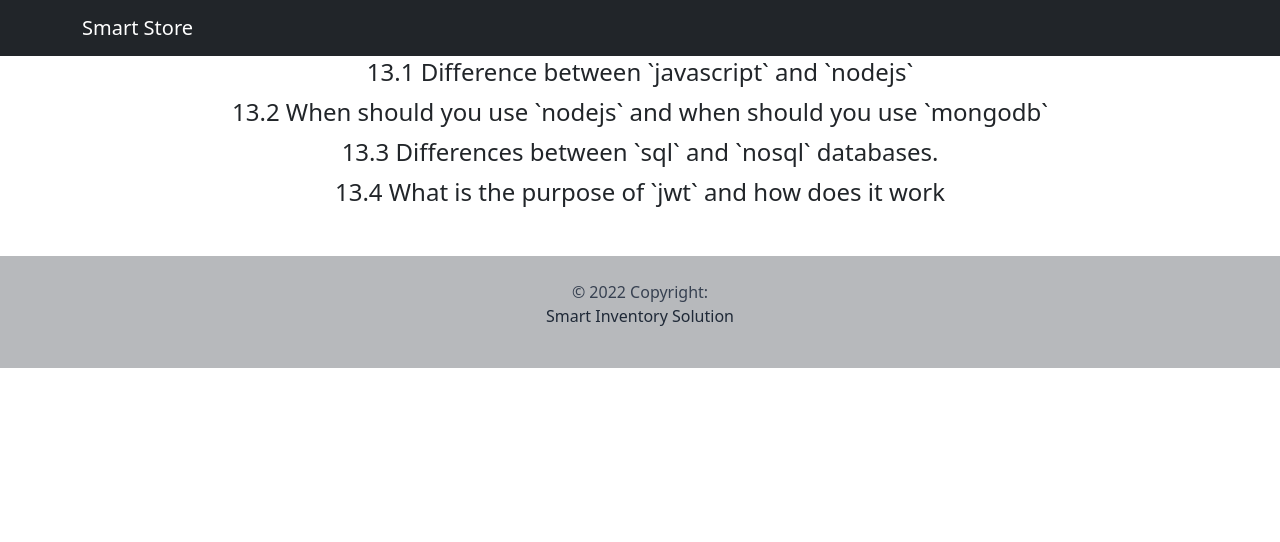
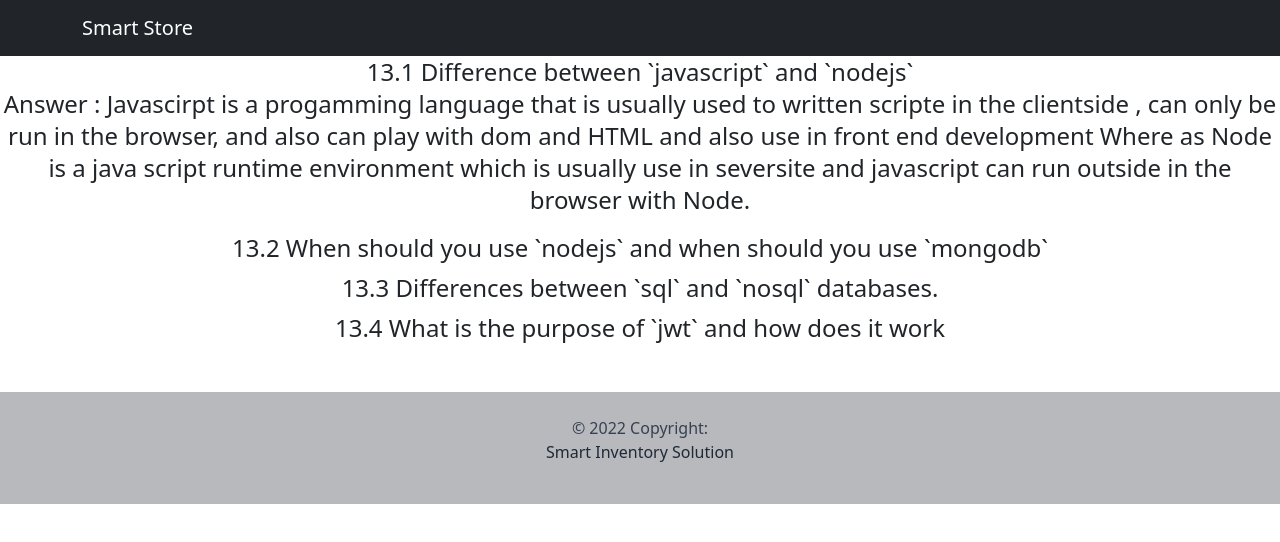
Before and after one commit to rezaul11703/wire-house-mangement-client-side, a React (Create React App) app: page /blogs in a window 1280 px wide. Shown: the top 542 px of the page. Built offline with nearby package versions, Linux system fonts and the light colour scheme; no server answers; what tw-elements would draw is missing.

Commit message:
Adding answer of question 1

```diff
--- a/src/Components/Blogs/Blogs.js
+++ b/src/Components/Blogs/Blogs.js
@@ -5,6 +5,7 @@ const Blogs = () => {
     <div>
       <h2 className='text-center text-2xl'>
       13.1 Difference between `javascript` and `nodejs`
+      <p> Answer : Javascirpt is a progamming language that is usually used to written  scripte in the clientside , can only be run in the browser, and also can play with dom and HTML and also use in front end development Where as Node is a java script runtime environment which is usually use in seversite and javascript can run outside in the browser with Node.</p>
       </h2>
       <h2 className='text-center text-2xl'>
     13.2 When should you use `nodejs` and when should you use `mongodb`
```
